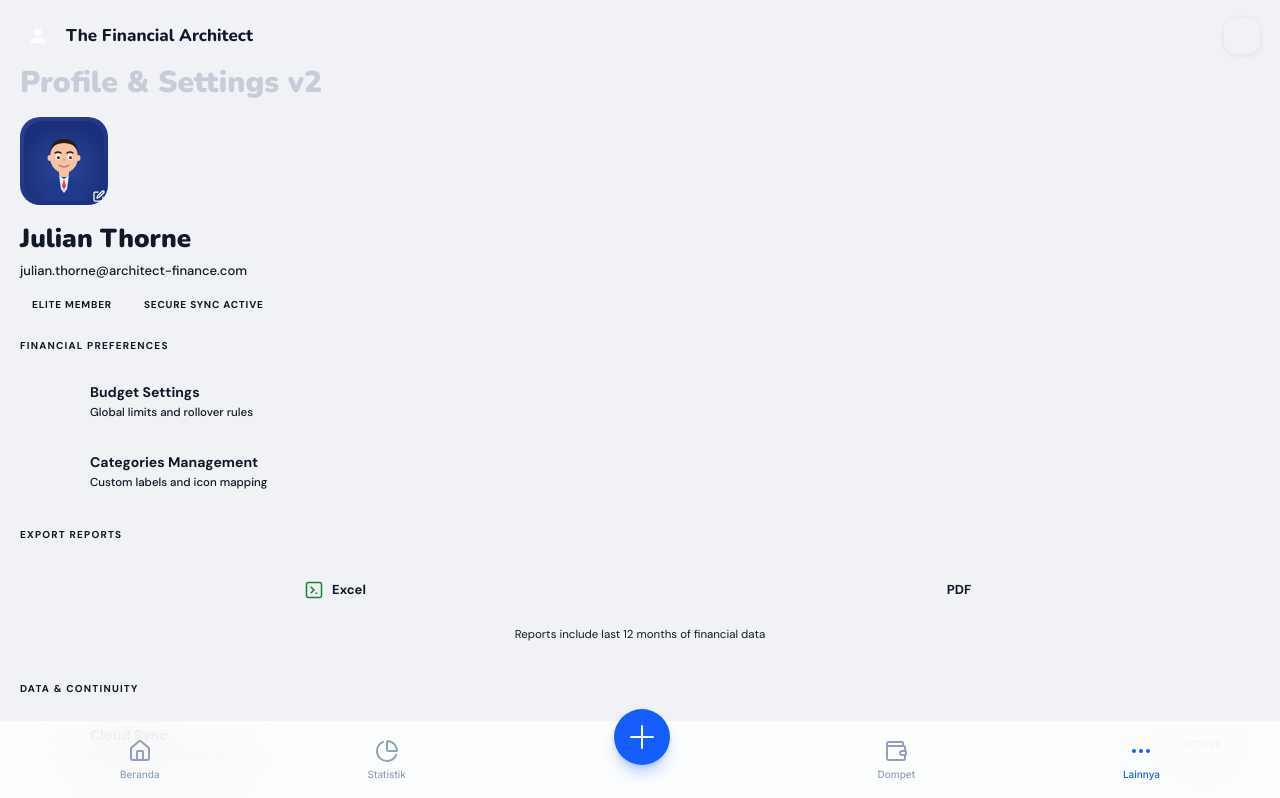
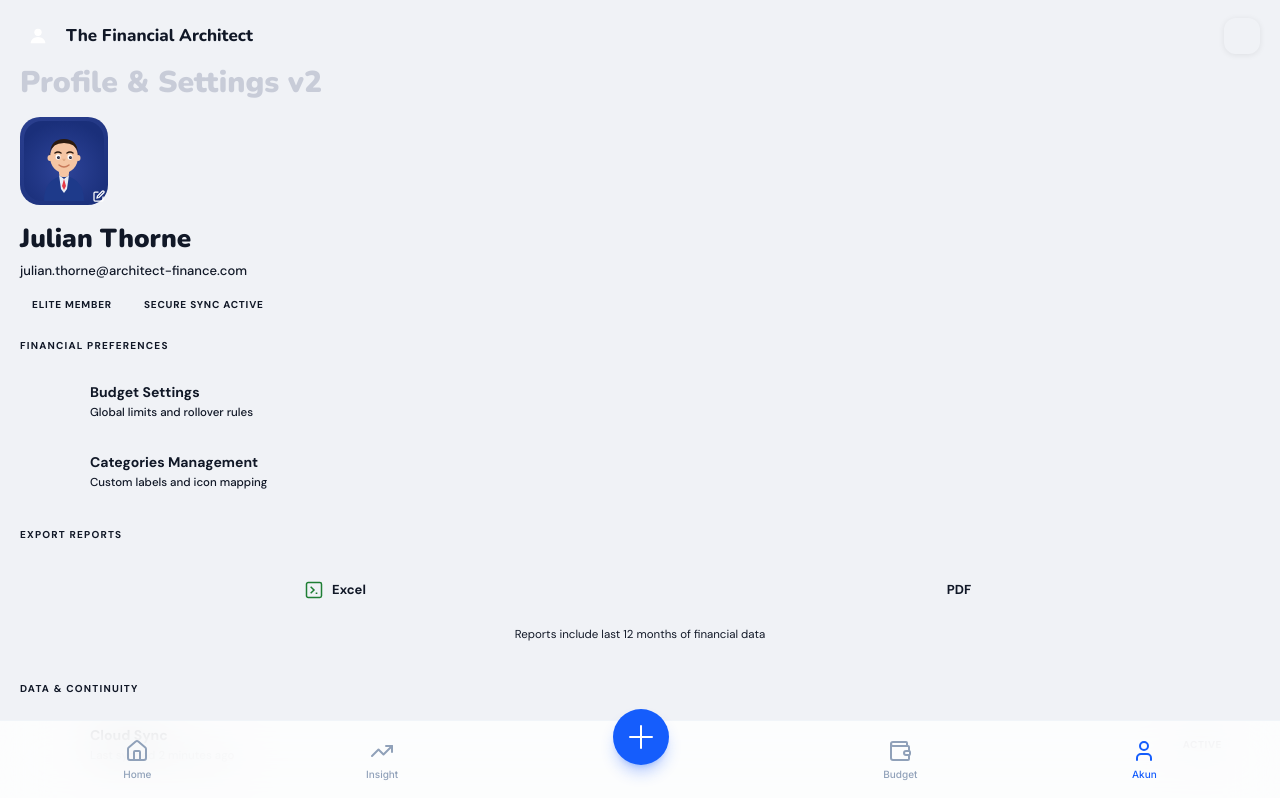
Before and after one commit to fajrulichsanai/Finance-Apps, a Next.js app: page /profile in a window 1280 px wide. Shown: the top 798 px of the page. Built offline with nearby package versions, Linux system fonts and the light colour scheme; no server answers.

Commit message:
feat: update dashboard layout with AppHeader and enhance BottomNav icons and labels

```diff
--- a/app/dashboard/page.tsx
+++ b/app/dashboard/page.tsx
@@ -17,7 +17,7 @@ import { AccountsGrid } from '@/components/features/dashboard/AccountsGrid';
 import { AIInsightCard } from '@/components/features/dashboard/AIInsightCard';
 import { MonthlyStatsCard } from '@/components/features/dashboard/MonthlyStatsCard';
 import { RecentActivityList } from '@/components/features/dashboard/RecentActivityList';
-import { DashboardHeader } from '@/components/features/dashboard/DashboardHeader';
+import AppHeader from '@/components/shared/AppHeader';
 import BottomNav from '@/components/shared/BottomNav';
 
 export default function DashboardPage() {
@@ -70,7 +70,7 @@ export default function DashboardPage() {
   return (
     <div className="min-h-screen bg-[#f5f5f7] relative pb-20">
       <div className="w-full max-w-[430px] mx-auto">
-        <DashboardHeader />
+        <AppHeader />
 
         <div className="px-4 overflow-y-auto max-h-[calc(100vh-180px)]">
           <HealthScoreCard score={healthScore} standing={healthStanding} />
@@ -107,16 +107,6 @@ export default function DashboardPage() {
           <div className="h-[60px]" />
         </div>
 
-        {/* FAB */}
-        <button
-          onClick={() => setShowTransactionModal(true)}
-          className="absolute bottom-[88px] right-5 w-[50px] h-[50px] bg-[#1a1a6e] rounded-full flex items-center justify-center cursor-pointer border-none shadow-[0_4px_16px_rgba(26,26,110,0.35)]"
-        >
-          <svg width="22" height="22" viewBox="0 0 24 24" fill="none">
-            <path d="M12 5v14M5 12h14" stroke="white" strokeWidth="2.5" strokeLinecap="round"/>
-          </svg>
-        </button>
-
         <BottomNav onAddClick={() => setShowTransactionModal(true)} />
 
         <TransactionModal
--- a/components/features/dashboard/RecentActivityList.tsx
+++ b/components/features/dashboard/RecentActivityList.tsx
@@ -19,7 +19,7 @@ export const RecentActivityList: React.FC<RecentActivityListProps> = ({ transact
     <div className="bg-[#ebebf0] rounded-[18px] px-[18px] py-4 mb-3.5">
       <div className="flex justify-between items-center mb-3.5">
         <span className="text-[15px] font-bold text-[#0d0d2b]">Recent Activity</span>
-        <Link href="/statistics" className="text-xs font-bold text-[#1a1a6e] no-underline">
+        <Link href="/activity" className="text-xs font-bold text-[#1a1a6e] no-underline">
           View All
         </Link>
       </div>
--- a/components/shared/BottomNav.tsx
+++ b/components/shared/BottomNav.tsx
@@ -2,7 +2,7 @@
 
 import React from 'react';
 import { useRouter, usePathname } from 'next/navigation';
-import { Home, PieChart as PieChartIcon, Wallet, MoreHorizontal } from 'lucide-react';
+import { Home, TrendingUp, Wallet, User } from 'lucide-react';
 
 interface BottomNavProps {
   onAddClick?: () => void;
@@ -25,19 +25,19 @@ export default function BottomNav({ onAddClick }: BottomNavProps) {
         }`}
       >
         <Home size={24} />
-        <span className="text-[10px] font-medium">Beranda</span>
+        <span className="text-[10px] font-medium">Home</span>
       </button>
 
       <button
-        onClick={() => router.push('/statistics')}
+        onClick={() => router.push('/insight')}
         className={`flex flex-col items-center gap-1 transition-colors ${
-          isActive('/statistics')
+          isActive('/insight')
             ? 'text-blue-600'
             : 'text-slate-400 hover:text-slate-600'
         }`}
       >
-        <PieChartIcon size={24} />
-        <span className="text-[10px] font-medium">Statistik</span>
+        <TrendingUp size={24} />
+        <span className="text-[10px] font-medium">Insight</span>
       </button>
 
       {/* Floating Action Button */}
@@ -54,15 +54,15 @@ export default function BottomNav({ onAddClick }: BottomNavProps) {
       </div>
 
       <button
-        onClick={() => router.push('/categories')}
+        onClick={() => router.push('/budget')}
         className={`flex flex-col items-center gap-1 transition-colors ${
-          isActive('/categories')
+          isActive('/budget')
             ? 'text-blue-600'
             : 'text-slate-400 hover:text-slate-600'
         }`}
       >
         <Wallet size={24} />
-        <span className="text-[10px] font-medium">Dompet</span>
+        <span className="text-[10px] font-medium">Budget</span>
       </button>
 
       <button
@@ -73,8 +73,8 @@ export default function BottomNav({ onAddClick }: BottomNavProps) {
             : 'text-slate-400 hover:text-slate-600'
         }`}
       >
-        <MoreHorizontal size={24} />
-        <span className="text-[10px] font-medium">Lainnya</span>
+        <User size={24} />
+        <span className="text-[10px] font-medium">Akun</span>
       </button>
     </div>
   );
```
